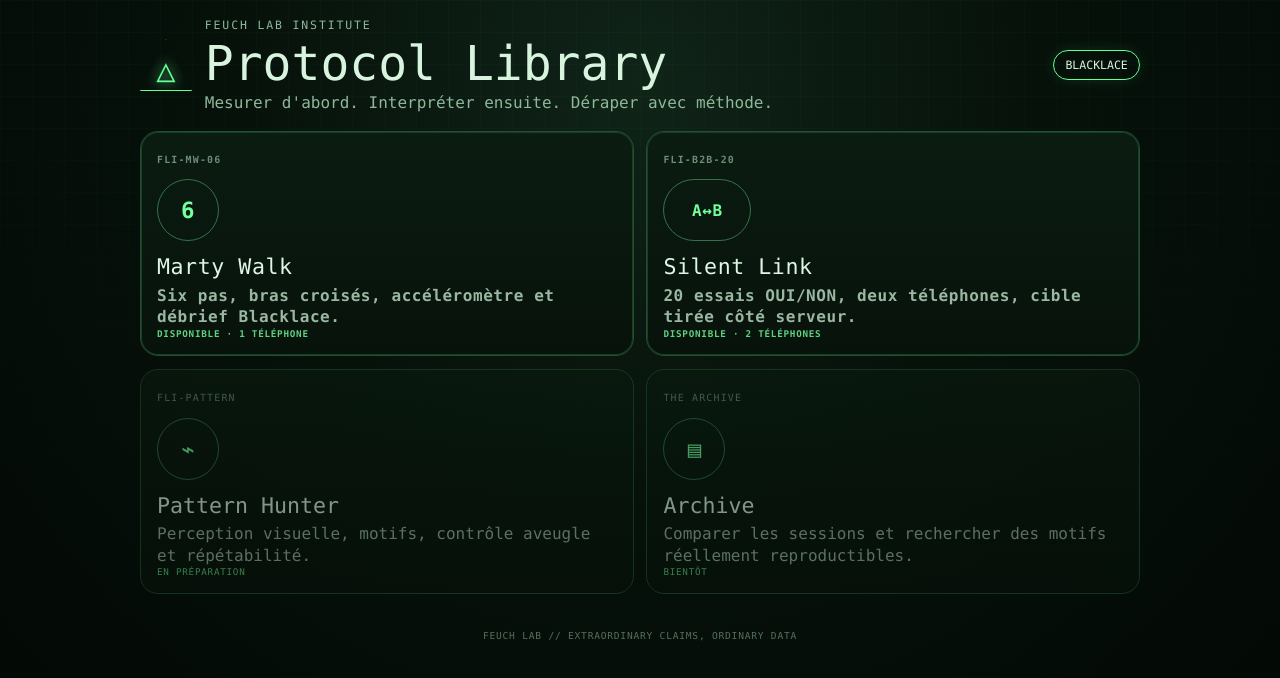
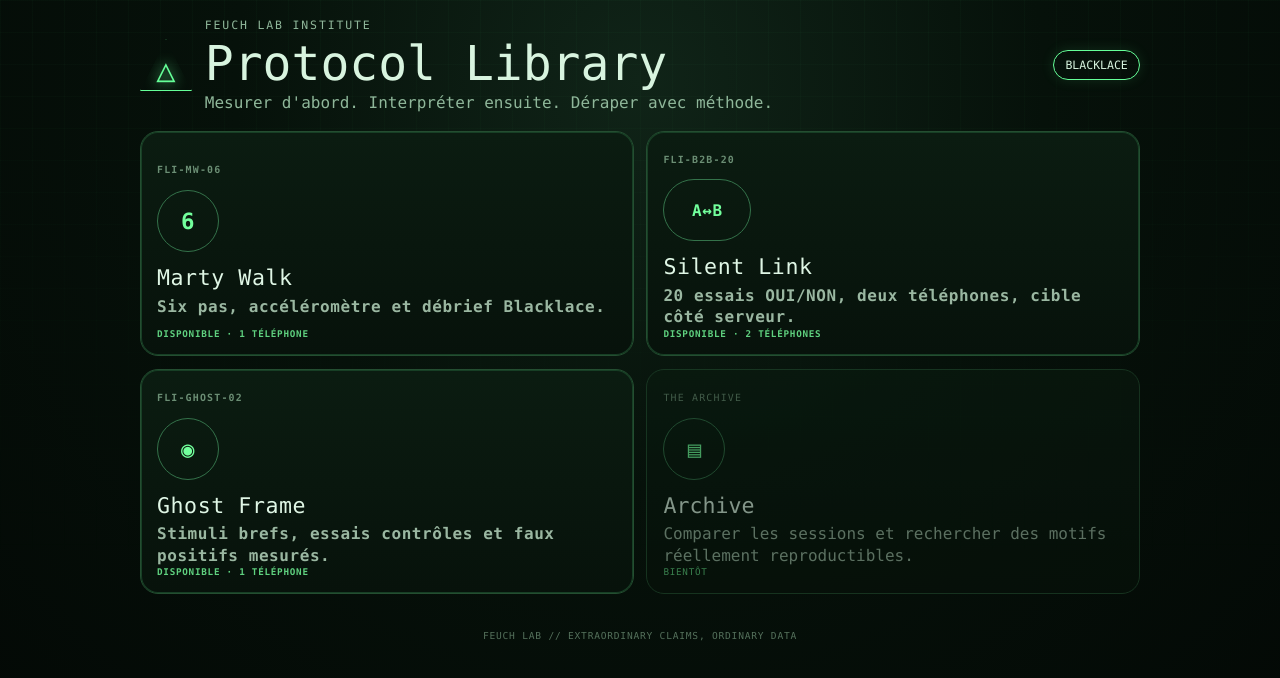
Before and after one commit to benoitlub/feuch-lab-walk-protocol, a React (Vite) app: page / in a window 1280 px wide. Shown: the top 678 px of the page. Built offline with nearby package versions, Linux system fonts and the light colour scheme.

Commit message:
feat(feuchlab): integrate Ghost Frame protocol

```diff
--- a/src/LabRoot.tsx
+++ b/src/LabRoot.tsx
@@ -1,35 +1,31 @@
 import { useMemo, useState } from 'react';
 import App from './App';
 import SilentLink from './SilentLink';
+import GhostFrame from './GhostFrame';
 
-type Protocol = 'library' | 'walk' | 'silent';
+type Protocol = 'library' | 'walk' | 'silent' | 'ghost';
 
 export default function LabRoot() {
   const initial = useMemo<Protocol>(() => {
     const params = new URLSearchParams(window.location.search);
     if (params.has('room') || params.get('protocol') === 'silent') return 'silent';
+    if (params.get('protocol') === 'ghost') return 'ghost';
     return 'library';
   }, []);
   const [protocol, setProtocol] = useState<Protocol>(initial);
-
-  const goLibrary = () => {
-    window.history.replaceState(null, '', window.location.pathname);
-    setProtocol('library');
-  };
+  const goLibrary = () => { window.history.replaceState(null, '', window.location.pathname); setProtocol('library'); };
+  const open = (next: Protocol) => { window.history.replaceState(null,'',`${window.location.pathname}?protocol=${next}`); setProtocol(next); };
 
   if (protocol === 'walk') return <div className="protocol-wrap"><button className="lab-home-fab" onClick={goLibrary}>⌂ LAB</button><App/></div>;
   if (protocol === 'silent') return <SilentLink onBack={goLibrary}/>;
+  if (protocol === 'ghost') return <GhostFrame onBack={goLibrary}/>;
 
   return <main className="lab-library">
     <header className="library-head"><div className="hero-mark">△</div><div><p className="eyebrow">FEUCH LAB INSTITUTE</p><h1>Protocol Library</h1><p>Mesurer d'abord. Interpréter ensuite. Déraper avec méthode.</p></div><span className="badge">BLACKLACE</span></header>
     <section className="library-grid">
-      <button className="protocol-card active" onClick={()=>setProtocol('walk')}>
-        <span className="protocol-id">FLI-MW-06</span><div className="protocol-icon">6</div><h2>Marty Walk</h2><p>Six pas, bras croisés, accéléromètre et débrief Blacklace.</p><small>DISPONIBLE · 1 TÉLÉPHONE</small>
-      </button>
-      <button className="protocol-card active" onClick={()=>{window.history.replaceState(null,'',`${window.location.pathname}?protocol=silent`);setProtocol('silent')}}>
-        <span className="protocol-id">FLI-B2B-20</span><div className="protocol-icon link">A↔B</div><h2>Silent Link</h2><p>20 essais OUI/NON, deux téléphones, cible tirée côté serveur.</p><small>DISPONIBLE · 2 TÉLÉPHONES</small>
-      </button>
-      <article className="protocol-card dormant"><span className="protocol-id">FLI-PATTERN</span><div className="protocol-icon">⌁</div><h2>Pattern Hunter</h2><p>Perception visuelle, motifs, contrôle aveugle et répétabilité.</p><small>EN PRÉPARATION</small></article>
+      <button className="protocol-card active" onClick={()=>setProtocol('walk')}><span className="protocol-id">FLI-MW-06</span><div className="protocol-icon">6</div><h2>Marty Walk</h2><p>Six pas, accéléromètre et débrief Blacklace.</p><small>DISPONIBLE · 1 TÉLÉPHONE</small></button>
+      <button className="protocol-card active" onClick={()=>open('silent')}><span className="protocol-id">FLI-B2B-20</span><div className="protocol-icon link">A↔B</div><h2>Silent Link</h2><p>20 essais OUI/NON, deux téléphones, cible côté serveur.</p><small>DISPONIBLE · 2 TÉLÉPHONES</small></button>
+      <button className="protocol-card active" onClick={()=>open('ghost')}><span className="protocol-id">FLI-GHOST-02</span><div className="protocol-icon">◉</div><h2>Ghost Frame</h2><p>Stimuli brefs, essais contrôles et faux positifs mesurés.</p><small>DISPONIBLE · 1 TÉLÉPHONE</small></button>
       <article className="protocol-card dormant"><span className="protocol-id">THE ARCHIVE</span><div className="protocol-icon">▤</div><h2>Archive</h2><p>Comparer les sessions et rechercher des motifs réellement reproductibles.</p><small>BIENTÔT</small></article>
     </section>
     <footer>FEUCH LAB // EXTRAORDINARY CLAIMS, ORDINARY DATA</footer>
```
